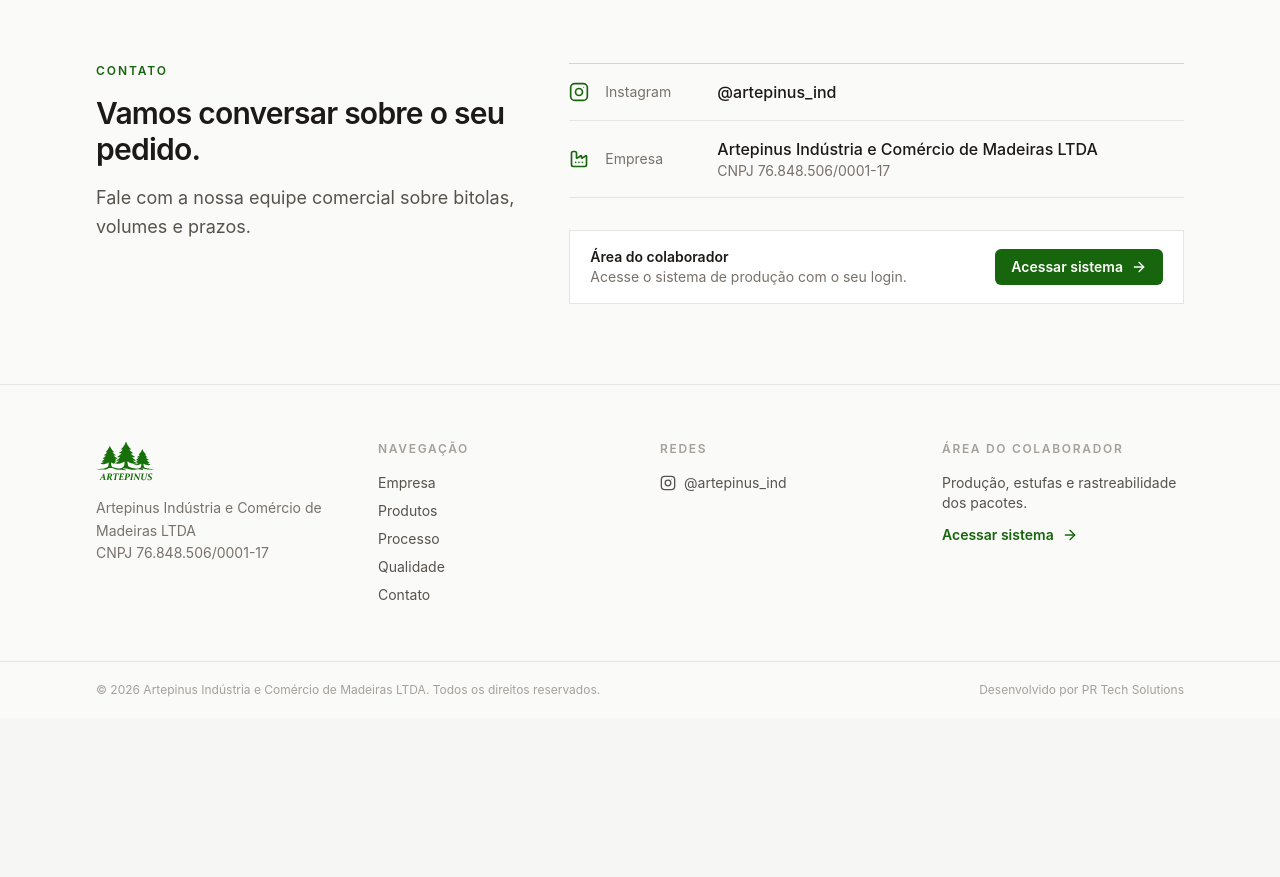
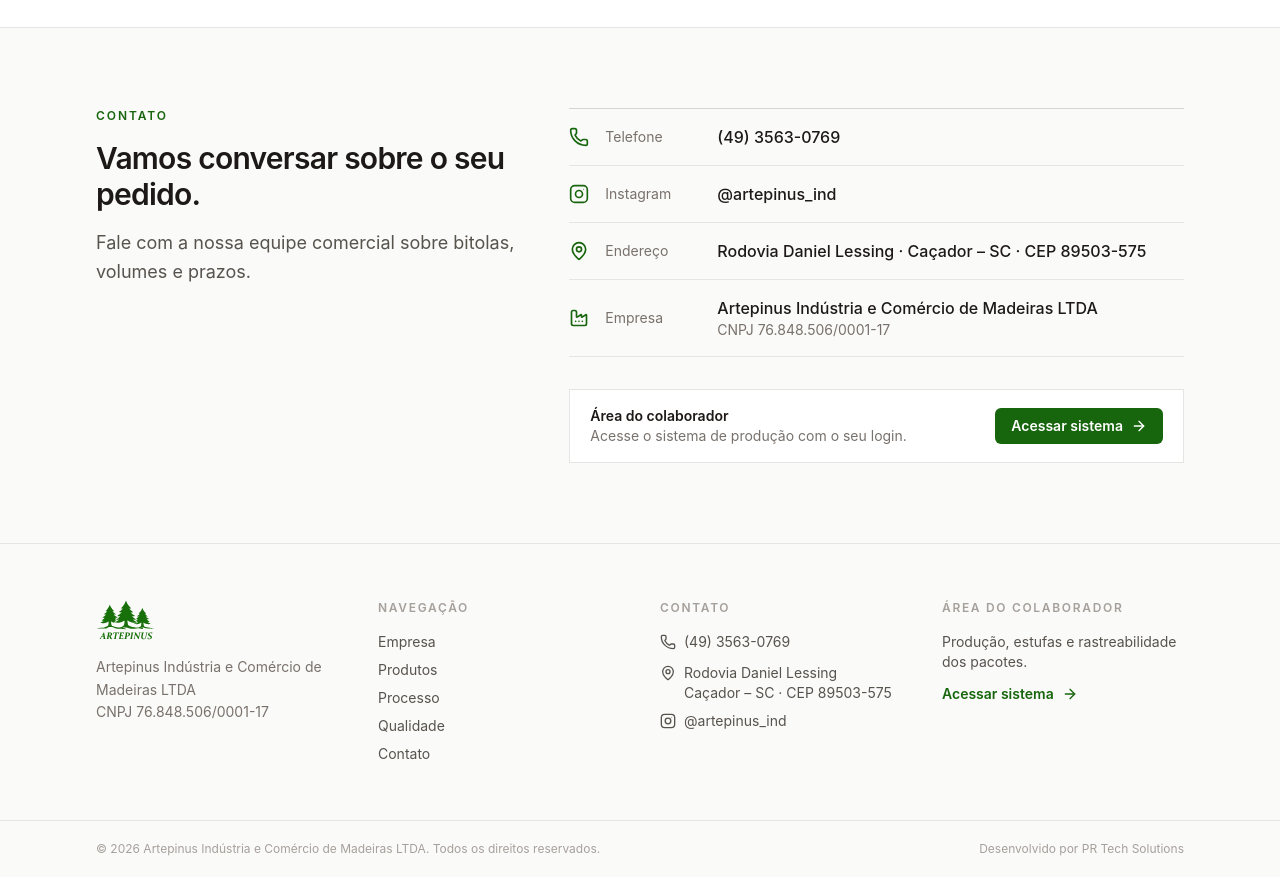
Before and after one commit to prtechsolutionsadm/artepinus-manutencao, a Next.js app: page / in a window 1280 px wide. Shown: the part 2880-3757 px from the top of the page. Before the commit the page ends 3598 px from the top, so only its background shows below. Built offline with nearby package versions, Linux system fonts and the light colour scheme.

Commit message:
Site: endereço, telefone e mapa da empresa (Caçador – SC)
Co-Authored-By: Claude Opus 5.5 <noreply@anthropic.com>
Claude-Session: https://claude.ai/code/session_01R1v8wLKNRknzfLSArAApyZ

```diff
--- a/src/app/(site)/layout.tsx
+++ b/src/app/(site)/layout.tsx
@@ -1,6 +1,6 @@
 import type { Metadata } from "next";
 import Link from "next/link";
-import { ArrowRight, Menu } from "lucide-react";
+import { ArrowRight, MapPin, Menu, Phone } from "lucide-react";
 import { IconeInstagram } from "@/components/site/IconeInstagram";
 import { CREDITO, EMPRESA, direitos } from "@/lib/empresa";
 
@@ -107,8 +107,32 @@ export default function SiteLayout({ children }: { children: React.ReactNode })
             </ul>
           </div>
           <div>
-            <h2 className="text-xs font-semibold uppercase tracking-[0.14em] text-stone-400">Redes</h2>
+            <h2 className="text-xs font-semibold uppercase tracking-[0.14em] text-stone-400">Contato</h2>
             <ul className="mt-4 space-y-2 text-sm">
+              {EMPRESA.contato.telefone && (
+                <li>
+                  <a href={`tel:+55${EMPRESA.contato.telefone.replace(/\D/g, "")}`} className="inline-flex items-center gap-2 text-stone-600 hover:text-marca-700">
+                    <Phone className="h-4 w-4" /> {EMPRESA.contato.telefone}
+                  </a>
+                </li>
+              )}
+              {(EMPRESA.contato.endereco || EMPRESA.contato.cidade) && (
+                <li>
+                  <a
+                    href={EMPRESA.contato.mapa || undefined}
+                    target="_blank"
+                    rel="noreferrer"
+                    className="inline-flex items-start gap-2 text-stone-600 hover:text-marca-700"
+                  >
+                    <MapPin className="mt-0.5 h-4 w-4 shrink-0" />
+                    <span>
+                      {EMPRESA.contato.endereco}
+                      {EMPRESA.contato.endereco && EMPRESA.contato.cidade && <br />}
+                      {EMPRESA.contato.cidade}
+                    </span>
+                  </a>
+                </li>
+              )}
               {instagram && (
                 <li>
                   <a href={instagram} target="_blank" rel="noreferrer" className="inline-flex items-center gap-2 text-stone-600 hover:text-marca-700">
--- a/src/app/(site)/page.tsx
+++ b/src/app/(site)/page.tsx
@@ -29,7 +29,7 @@ export default function SitePage() {
   const anos = anosDeHistoria();
   const { contato } = EMPRESA;
   const contatos = [
-    contato.telefone && { Icone: Phone, rotulo: "Telefone", valor: contato.telefone, href: `tel:${contato.telefone.replace(/\D/g, "")}` },
+    contato.telefone && { Icone: Phone, rotulo: "Telefone", valor: contato.telefone, href: `tel:+55${contato.telefone.replace(/\D/g, "")}` },
     contato.whatsapp && { Icone: MessageCircle, rotulo: "WhatsApp", valor: "Conversar pelo WhatsApp", href: `https://wa.me/${contato.whatsapp}` },
     contato.email && { Icone: Mail, rotulo: "E-mail", valor: contato.email, href: `mailto:${contato.email}` },
     contato.instagram && { Icone: IconeInstagram, rotulo: "Instagram", valor: `@${contato.instagram}`, href: `https://www.instagram.com/${contato.instagram}/` },
@@ -122,6 +122,7 @@ export default function SitePage() {
                 ["Razão social", EMPRESA.razaoSocial],
                 ["CNPJ", EMPRESA.cnpj],
                 ["Fundação", EMPRESA.fundacao],
+                ["Localização", "Caçador – SC"],
                 ["Atuação", "Madeira serrada de pinus · mercado interno e externo"],
               ].map(([r, v]) => (
                 <div key={r} className="grid grid-cols-3 gap-4 border-b border-stone-200 py-3">
--- a/src/lib/empresa.ts
+++ b/src/lib/empresa.ts
@@ -17,12 +17,12 @@ export const EMPRESA = {
    * estiver preenchido (nada de telefone ou endereço inventado).
    */
   contato: {
-    telefone: "",
+    telefone: "(49) 3563-0769",
     whatsapp: "", // só números com DDI e DDD, ex.: 5541999999999
     email: "",
-    endereco: "",
-    cidade: "", // ex.: "Cidade – UF"
-    mapa: "", // link do Google Maps
+    endereco: "Rodovia Daniel Lessing",
+    cidade: "Caçador – SC · CEP 89503-575",
+    mapa: "https://maps.app.goo.gl/Q7RT7KDz8AQyWkZMA", // link do Google Maps
     instagram: "artepinus_ind", // usuário, sem @
   },
 };
```
